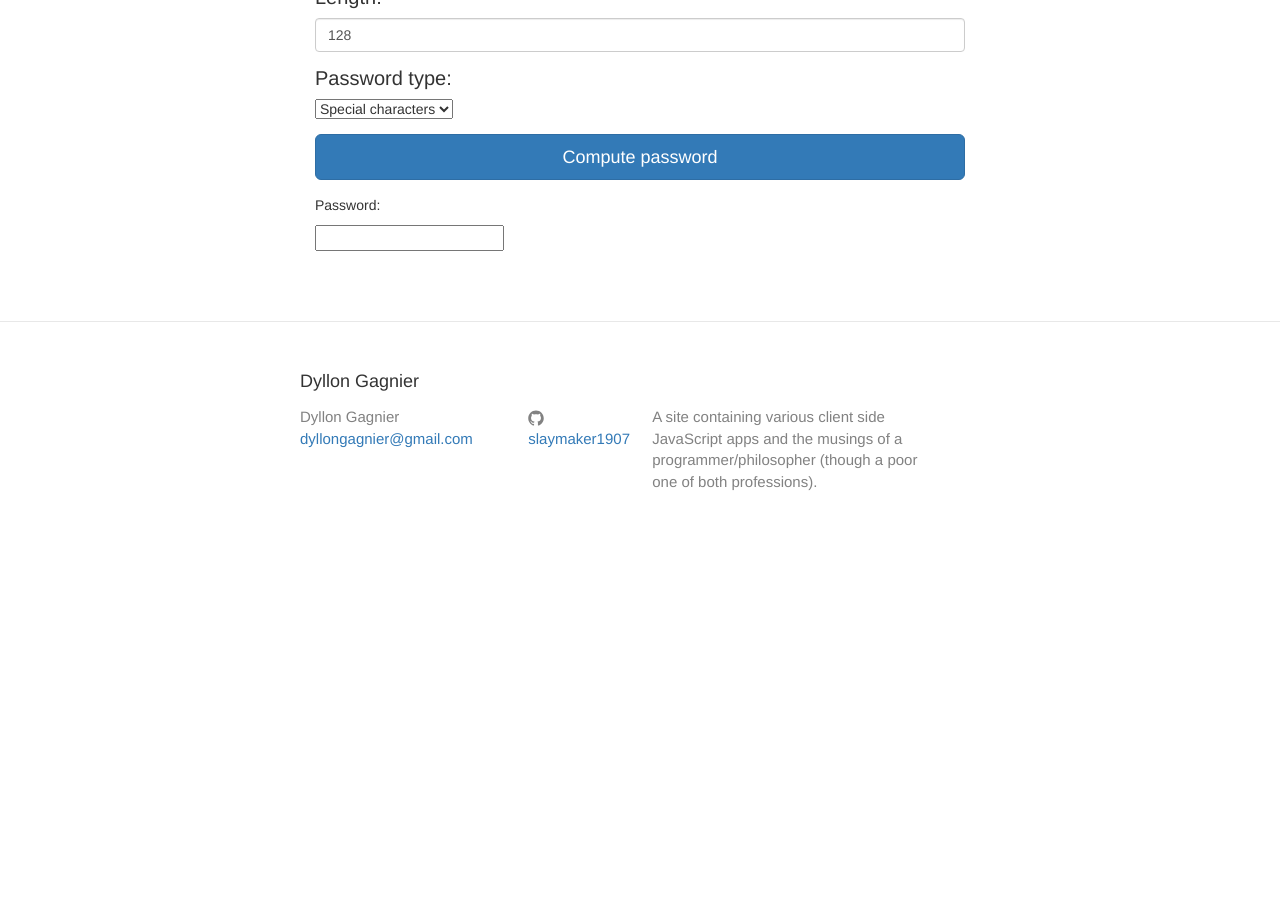
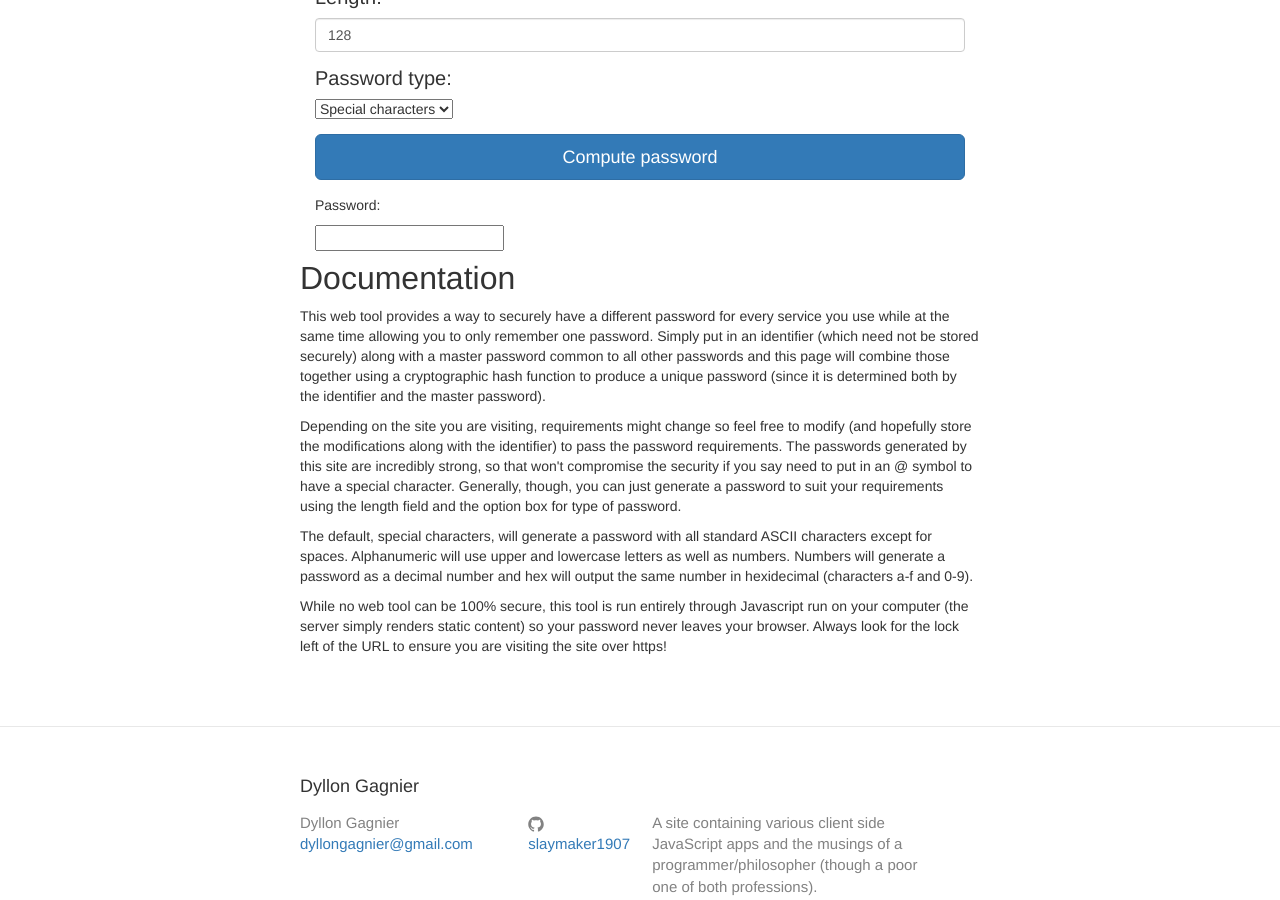
Before and after one commit to slaymaker1907/slaymaker1907.github.io, a Jekyll site: the page built from password_hasher.html, in a window 1280 px wide and 900 px high, scrolled down 521 px. Built offline with Jekyll 4.4.1, drawn with Linux system fonts in a browser that asks for light colours; before the commit the page ends 1068 px from its top, so only the background shows below that.

Commit message:
Added documentation.

```diff
--- a/password_hasher.html
+++ b/password_hasher.html
@@ -129,5 +129,16 @@ var computePassword = function(){
     <p>Password:</p>
     <p><input id="myResult" type="text" readonly="readonly"></p>
     </div>
+
+    <br />
+
+    <h2>Documentation</h2>
+    <p>This web tool provides a way to securely have a different password for every service you use while at the same time allowing you to only remember one password.
+     Simply put in an identifier (which need not be stored securely) along with a master password common to all other passwords and this page will combine those together using a cryptographic hash function to produce a unique password (since it is determined both by the identifier and the master password).</p>
+    <p>Depending on the site you are visiting, requirements might change so feel free to modify (and hopefully store the modifications along with the identifier) to pass the password requirements.
+    The passwords generated by this site are incredibly strong, so that won't compromise the security if you say need to put in an @ symbol to have a special character. Generally, though, you can just generate a password to suit your requirements using the length field and the option box for type of password.</p>
+    <p>The default, special characters, will generate a password with all standard ASCII characters except for spaces. Alphanumeric will use upper and lowercase letters as well as numbers. Numbers will generate a password as a decimal number and hex will output the same number in hexidecimal (characters a-f and 0-9).</p>
+    <p>While no web tool can be 100% secure, this tool is run entirely through Javascript run on your computer (the server simply renders static content) so your password never leaves your browser. Always look for the lock left of the URL
+    to ensure you are visiting the site over https!</p>
   </div>
 </div>
```
